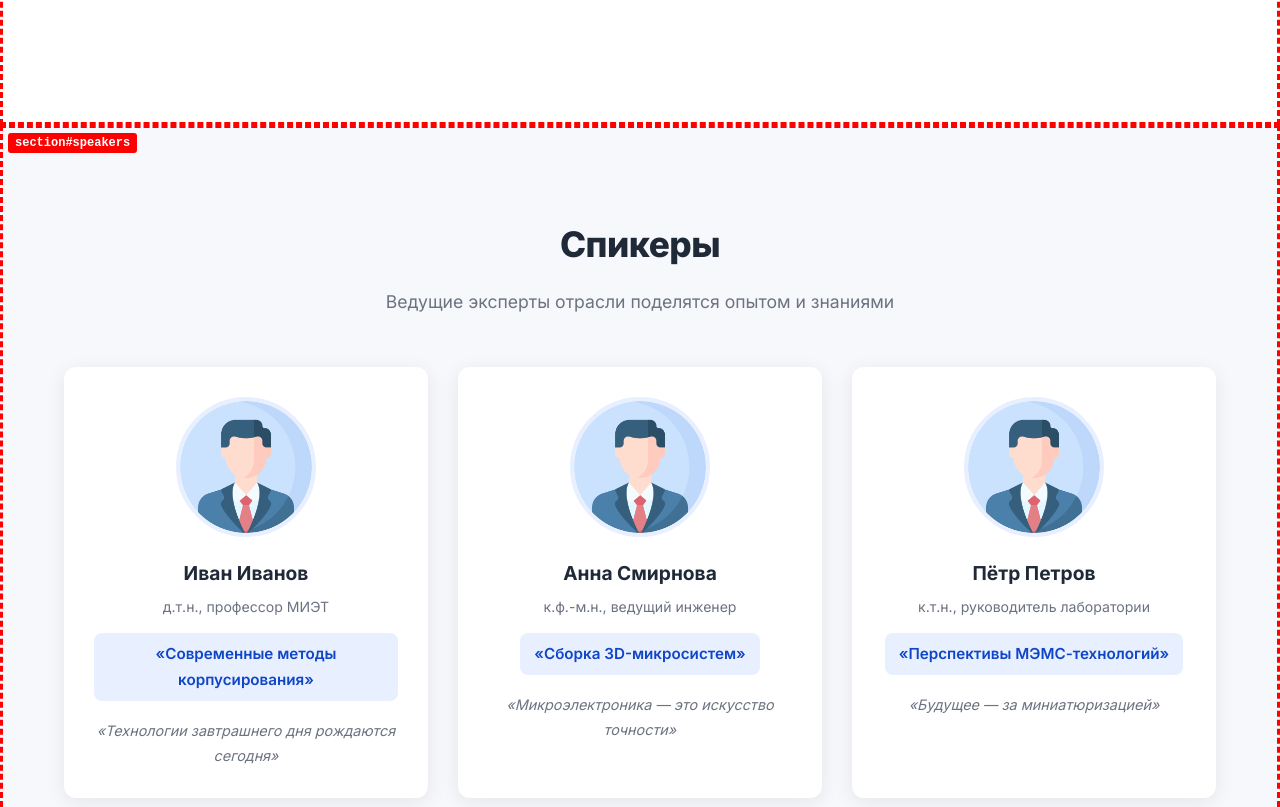
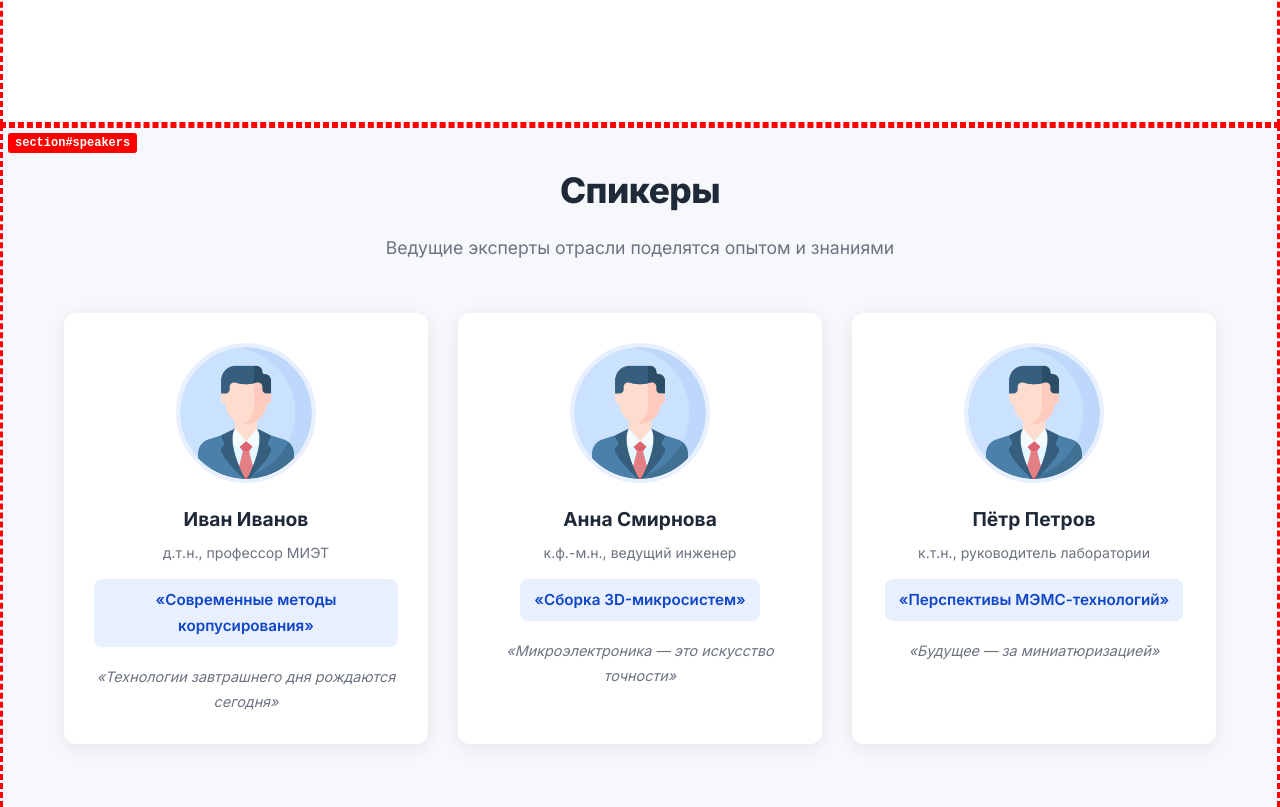
Before and after one commit to aleksandarsolovjev35-spec/Conf, a plain HTML site: page index.html in a window 1280 px wide. Shown: the part 2196-3003 px from the top of the page. Drawn offline with Linux system fonts and the light colour scheme.

Commit message:
Регистрация, программа и спикеры: уменьшен отступ от верхней границы
Co-authored-by: arena-agent <297053741+arena-agent@users.noreply.github.com>

```diff
--- a/index.html
+++ b/index.html
@@ -22,7 +22,7 @@
     <link rel="preconnect" href="https://fonts.gstatic.com" crossorigin>
     <link href="https://fonts.googleapis.com/css2?family=Inter:wght@400;500;600;700;800&display=swap" rel="stylesheet">
 
-    <link rel="stylesheet" href="style.css?v=12">
+    <link rel="stylesheet" href="style.css?v=13">
     <link rel="stylesheet" href="photobank.css?v=8">
 </head>
 <body>
--- a/style.css
+++ b/style.css
@@ -2883,3 +2883,11 @@ body > header > .container {
 .contacts-section {
     padding-top: 36px;
 }
+
+/* Регистрация, программа и спикеры: меньше пустого места
+   от верхней границы секции до заголовка (как у партнёров и контактов) */
+.registration-section,
+.program-section,
+.speakers-section {
+    padding-top: 36px;
+}
```
Also changed, not shown: photos.html (+1 -1 lines).
